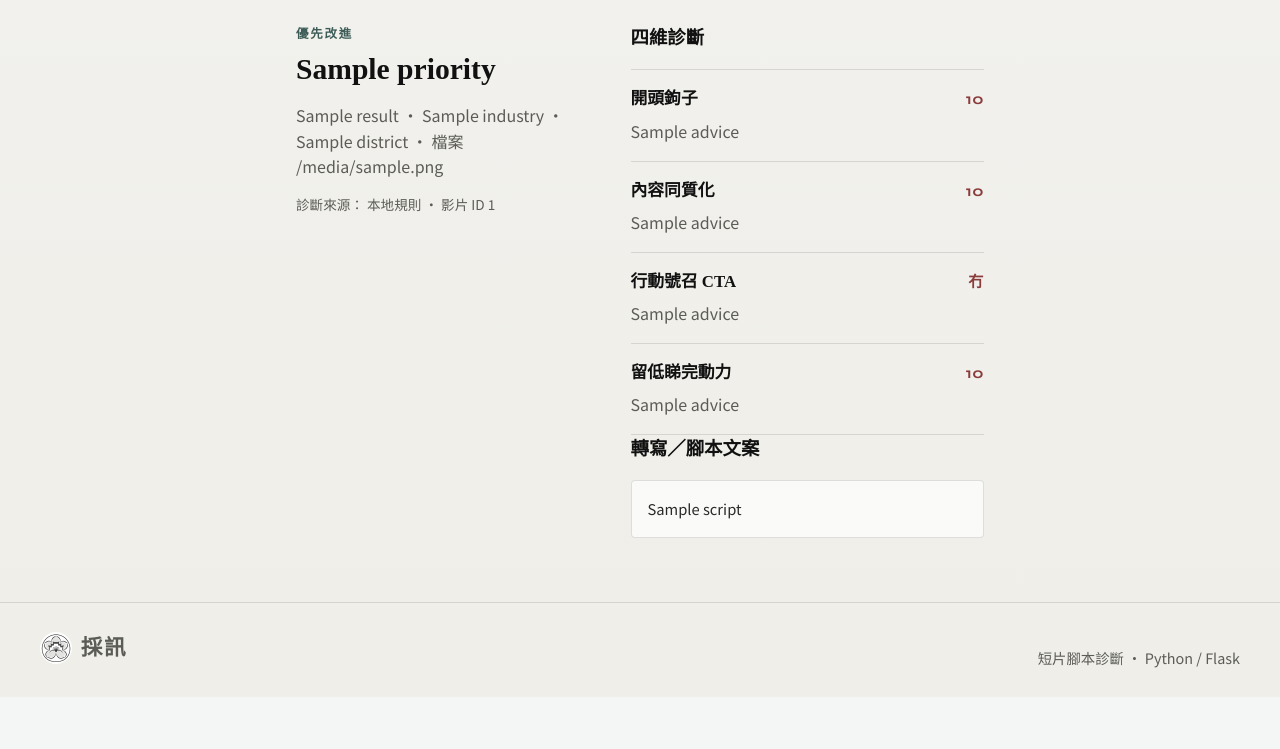
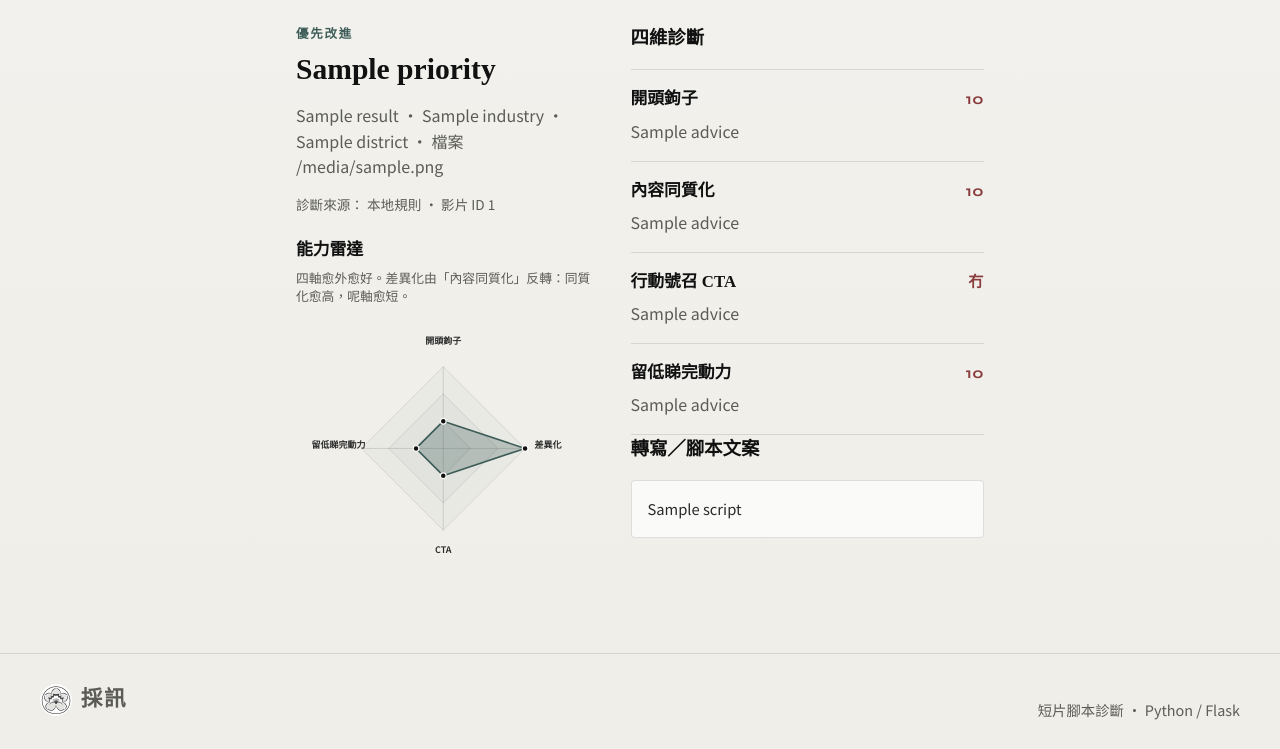
Before and after one commit to HKQ00852/my-first-project, a Flask app: template templates/index.html in a window 1280 px wide. Shown: the part 2852-3601 px from the top of the page. Before the commit the page ends 3520 px from the top, so only its background shows below. Run offline with Flask 3, Linux system fonts and the light colour scheme; the template is opened without the code that fills it: most values are stand-ins (such as "Sample title", 1, 10 or a date in 2020).

Commit message:
Add a four-axis capability radar on diagnosis results
Map hook, inverted sameness (distinctiveness), CTA, and retention
onto an SVG radar so the four scores are visible at a glance.

Co-authored-by: HKQ00852 <HKQ00852@users.noreply.github.com>

```diff
--- a/i18n.py
+++ b/i18n.py
@@ -68,6 +68,10 @@ MESSAGES: dict[str, dict[str, str]] = {
         "result.source_local": "本地規則",
         "result.video_id": "影片 ID",
         "result.dims": "四維診斷",
+        "result.radar": "能力雷達",
+        "result.radar_note": "四軸愈外愈好。差異化由「內容同質化」反轉：同質化愈高，呢軸愈短。",
+        "result.radar_distinct": "差異化",
+        "result.radar_cta": "CTA",
         "result.hook": "開頭鉤子",
         "result.homogeneity": "內容同質化",
         "result.cta": "行動號召 CTA",
@@ -148,6 +152,10 @@ MESSAGES: dict[str, dict[str, str]] = {
         "result.source_local": "本地规则",
         "result.video_id": "影片 ID",
         "result.dims": "四维诊断",
+        "result.radar": "能力雷达",
+        "result.radar_note": "四轴越靠外越好。差异化由「内容同质化」反转：同质化越高，该轴越短。",
+        "result.radar_distinct": "差异化",
+        "result.radar_cta": "CTA",
         "result.hook": "开头钩子",
         "result.homogeneity": "内容同质化",
         "result.cta": "行动号召 CTA",
@@ -228,6 +236,10 @@ MESSAGES: dict[str, dict[str, str]] = {
         "result.source_local": "Local rules",
         "result.video_id": "Video ID",
         "result.dims": "Four-dimension diagnosis",
+        "result.radar": "Capability radar",
+        "result.radar_note": "Farther out is stronger. Distinctiveness inverts sameness: high sameness shortens that axis.",
+        "result.radar_distinct": "Distinctiveness",
+        "result.radar_cta": "CTA",
         "result.hook": "Opening hook",
         "result.homogeneity": "Sameness",
         "result.cta": "Call to action",
--- a/static/css/style.css
+++ b/static/css/style.css
@@ -763,6 +763,66 @@ body[data-lang="en"] {
   color: var(--ink);
 }
 
+.radar-card {
+  margin: 1.35rem 0 0;
+  padding: 0;
+}
+
+.radar-title {
+  display: block;
+  font-family: var(--font-display);
+  font-size: 1.05rem;
+  font-weight: 700;
+  color: var(--ink);
+}
+
+.radar-note {
+  display: block;
+  margin-top: 0.3rem;
+  font-size: 0.8rem;
+  line-height: 1.45;
+  color: var(--muted);
+  max-width: 22rem;
+}
+
+.radar-svg {
+  display: block;
+  width: min(100%, 340px);
+  height: auto;
+  margin: 0.35rem 0 0;
+}
+
+.radar-svg .radar-ring {
+  fill: rgba(61, 92, 87, 0.04);
+  stroke: rgba(17, 17, 17, 0.12);
+  stroke-width: 1;
+}
+
+.radar-svg .radar-axis {
+  stroke: rgba(17, 17, 17, 0.16);
+  stroke-width: 1;
+}
+
+.radar-svg .radar-fill {
+  fill: rgba(61, 92, 87, 0.28);
+  stroke: var(--teal);
+  stroke-width: 2;
+  stroke-linejoin: round;
+}
+
+.radar-svg .radar-dot {
+  fill: var(--ink);
+  stroke: #fcfcfb;
+  stroke-width: 1.5;
+}
+
+.radar-svg .radar-label {
+  fill: var(--ink-soft);
+  font-family: var(--font-body);
+  font-size: 11px;
+  font-weight: 600;
+}
+
 .diag-list {
   list-style: none;
   margin: 0;
--- a/static/js/main.js
+++ b/static/js/main.js
@@ -87,6 +87,94 @@ function applyLanguage(lang) {
 
   // Prefer SC fonts when Simplified is active.
   document.body.dataset.lang = code;
+  drawCapabilityRadar();
+}
+
+function escapeXml(value) {
+  return String(value)
+    .replace(/&/g, "&amp;")
+    .replace(/</g, "&lt;")
+    .replace(/>/g, "&gt;")
+    .replace(/"/g, "&quot;");
+}
+
+function wrapRadarLabel(text) {
+  const raw = String(text || "").trim();
+  if (!raw) return [""];
+  if (raw.length <= 6 || !/\s/.test(raw)) return [raw];
+  const parts = raw.split(/\s+/);
+  if (parts.length === 1) return [raw];
+  const mid = Math.ceil(parts.length / 2);
+  return [parts.slice(0, mid).join(" "), parts.slice(mid).join(" ")];
+}
+
+function drawCapabilityRadar() {
+  const root = document.getElementById("capability-radar");
+  if (!root) return;
+  const svg = root.querySelector("svg.radar-svg");
+  if (!svg) return;
+
+  const lang = window.__CAIXUN_LANG__ || "zh-Hant";
+  const values = [
+    Number(root.dataset.hook) || 1,
+    Number(root.dataset.distinct) || 1,
+    Number(root.dataset.cta) || 1,
+    Number(root.dataset.retention) || 1,
+  ].map((n) => Math.min(3, Math.max(1, n)));
+  const labels = [
+    t("result.hook", lang),
+    t("result.radar_distinct", lang),
+    t("result.radar_cta", lang),
+    t("result.retention", lang),
+  ];
+
+  const cx = 180;
+  const cy = 168;
+  const rMax = 100;
+  const levels = 3;
+  const n = 4;
+  const start = -Math.PI / 2;
+
+  const point = (index, radius) => {
+    const angle = start + (Math.PI * 2 * index) / n;
+    return [cx + radius * Math.cos(angle), cy + radius * Math.sin(angle)];
+  };
+  const poly = (radius) =>
+    Array.from({ length: n }, (_, i) => point(i, radius).map((v) => v.toFixed(1)).join(",")).join(" ");
+
+  let rings = "";
+  for (let lv = 1; lv <= levels; lv += 1) {
+    rings += `<polygon class="radar-ring" points="${poly((rMax * lv) / levels)}"></polygon>`;
+  }
+
+  let axes = "";
+  let dots = "";
+  const valuePts = [];
+  for (let i = 0; i < n; i += 1) {
+    const [x, y] = point(i, rMax);
+    axes += `<line class="radar-axis" x1="${cx}" y1="${cy}" x2="${x.toFixed(1)}" y2="${y.toFixed(1)}"></line>`;
+    const [vx, vy] = point(i, (rMax * values[i]) / levels);
+    valuePts.push(`${vx.toFixed(1)},${vy.toFixed(1)}`);
+    dots += `<circle class="radar-dot" cx="${vx.toFixed(1)}" cy="${vy.toFixed(1)}" r="3.5"></circle>`;
+  }
+
+  let labelMarkup = "";
+  for (let i = 0; i < n; i += 1) {
+    const [lx, ly] = point(i, rMax + 28);
+    const lines = wrapRadarLabel(labels[i]);
+    const startY = ly - ((lines.length - 1) * 7);
+    const tspans = lines
+      .map(
+        (line, idx) =>
+          `<tspan x="${lx.toFixed(1)}" dy="${idx === 0 ? 0 : 14}">${escapeXml(line)}</tspan>`,
+      )
+      .join("");
+    labelMarkup += `<text class="radar-label" x="${lx.toFixed(1)}" y="${startY.toFixed(1)}" text-anchor="middle">${tspans}</text>`;
+  }
+
+  const title = svg.querySelector("title");
+  const desc = svg.querySelector("desc");
+  svg.innerHTML = `${title ? title.outerHTML : ""}${desc ? desc.outerHTML : ""}${rings}${axes}<polygon class="radar-fill" points="${valuePts.join(" ")}"></polygon>${dots}${labelMarkup}`;
 }
 
 document.querySelectorAll("[data-reveal]").forEach((section) => {
--- a/templates/index.html
+++ b/templates/index.html
@@ -274,6 +274,27 @@
                   {% endif %}
                   · <span data-i18n="result.video_id">{{ t('result.video_id') }}</span> {{ result.video_id }}
                 </p>
+                {% set hook_lv = 3 if result.hook.score == '高' else 2 if result.hook.score == '中' else 1 %}
+                {% set homo_lv = 3 if result.homogeneity.score == '高' else 2 if result.homogeneity.score == '中' else 1 %}
+                {% set cta_lv = 3 if result.cta.has_cta else 1 %}
+                {% set ret_lv = 3 if result.retention.score == '高' else 2 if result.retention.score == '中' else 1 %}
+                <figure
+                  class="radar-card"
+                  id="capability-radar"
+                  data-hook="{{ hook_lv }}"
+                  data-distinct="{{ 4 - homo_lv }}"
+                  data-cta="{{ cta_lv }}"
+                  data-retention="{{ ret_lv }}"
+                >
+                  <figcaption>
+                    <span class="radar-title" data-i18n="result.radar">{{ t('result.radar') }}</span>
+                    <small class="radar-note" data-i18n="result.radar_note">{{ t('result.radar_note') }}</small>
+                  </figcaption>
+                  <svg class="radar-svg" viewBox="0 0 360 340" role="img" aria-labelledby="radar-caption-title radar-caption-desc">
+                    <title id="radar-caption-title" data-i18n="result.radar">{{ t('result.radar') }}</title>
+                    <desc id="radar-caption-desc" data-i18n="result.radar_note">{{ t('result.radar_note') }}</desc>
+                  </svg>
+                </figure>
               </div>
               <div class="result-keywords">
                 <h3 data-i18n="result.dims">{{ t('result.dims') }}</h3>
```
